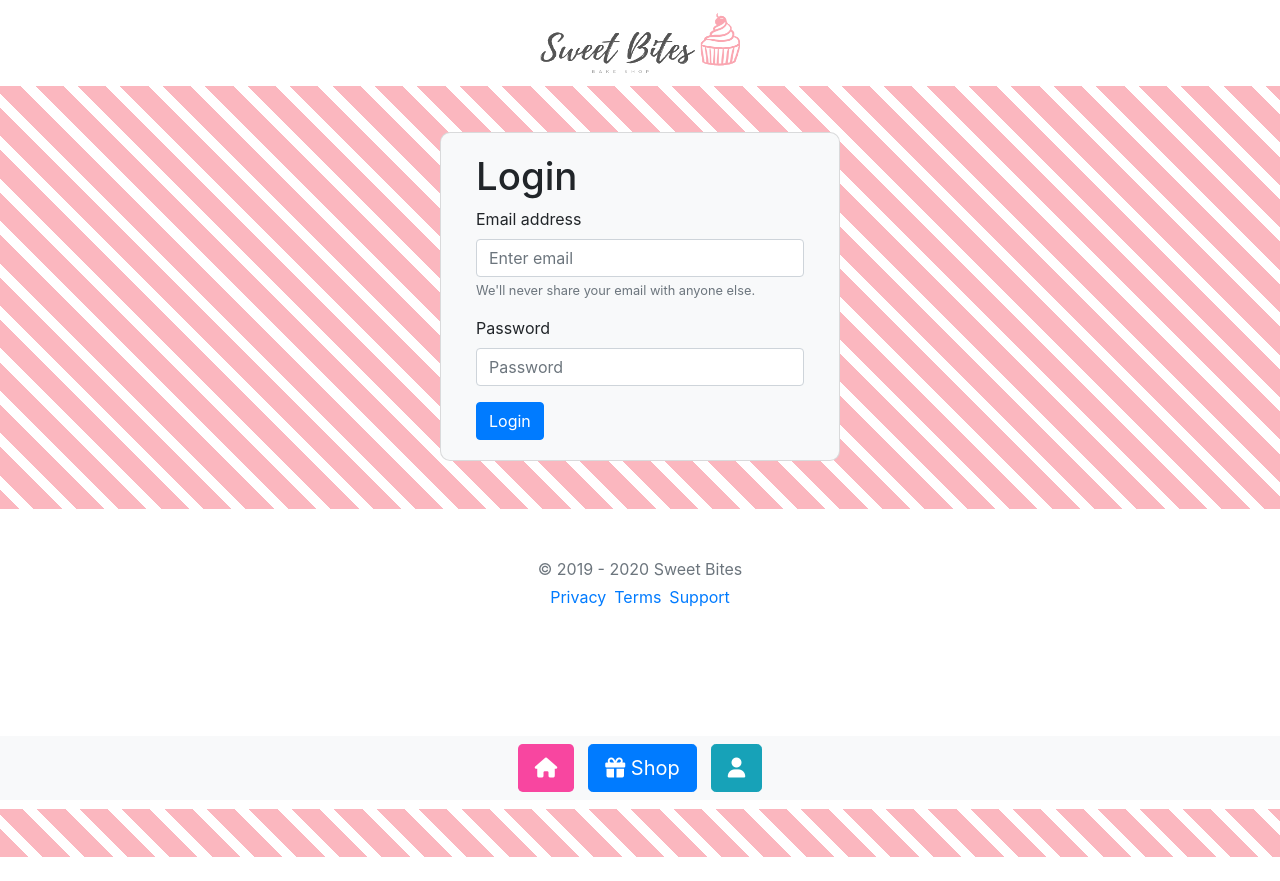
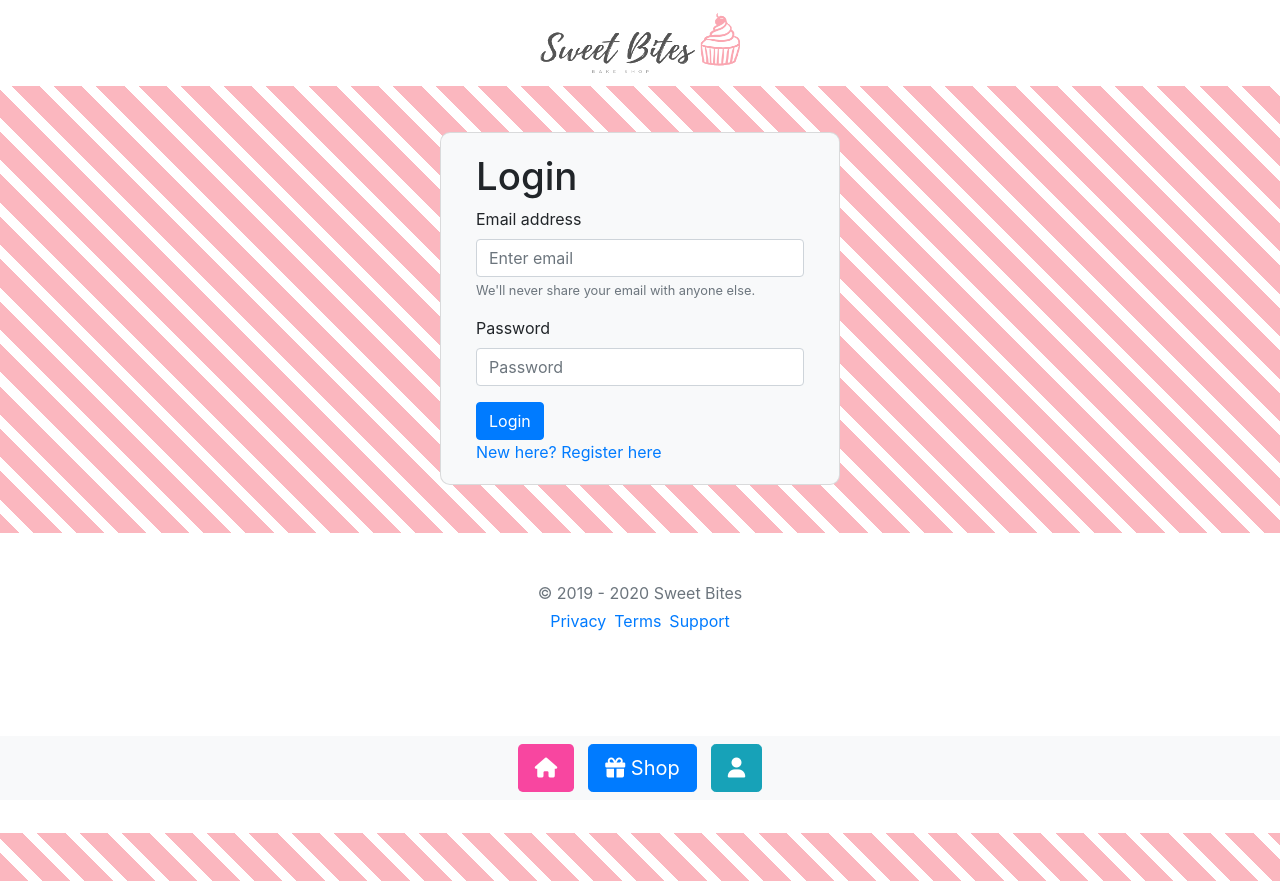
Before and after one commit to ppenapaz/sweet-bites, a Vue app: page /#/login in a window 1280 px wide. Before the commit the page ends 857 px from the top, so only its background shows below. Built offline with nearby package versions, Linux system fonts and the light colour scheme; no server answers.

Commit message:
add links

```diff
--- a/src/components/auth/Login.vue
+++ b/src/components/auth/Login.vue
@@ -15,6 +15,7 @@
                 <p class="red-text center" v-if="feedback">{{ feedback }}</p>
                 <button type="submit" class="btn btn-primary">Login</button>
             </form>
+            <router-link :to="{ name: 'Signup' }" >New here? Register here</router-link>
         </div>
     </div>
 </template>
--- a/src/components/auth/Signup.vue
+++ b/src/components/auth/Signup.vue
@@ -15,6 +15,7 @@
                 <p class="red-text center" v-if="feedback">{{ feedback }}</p>
                 <button type="submit" class="btn btn-primary">Signup</button>
             </form>
+            <router-link :to="{ name: 'Login' }" >Already have an account? Login here</router-link>
         </div>
     </div>
 </template>
```
